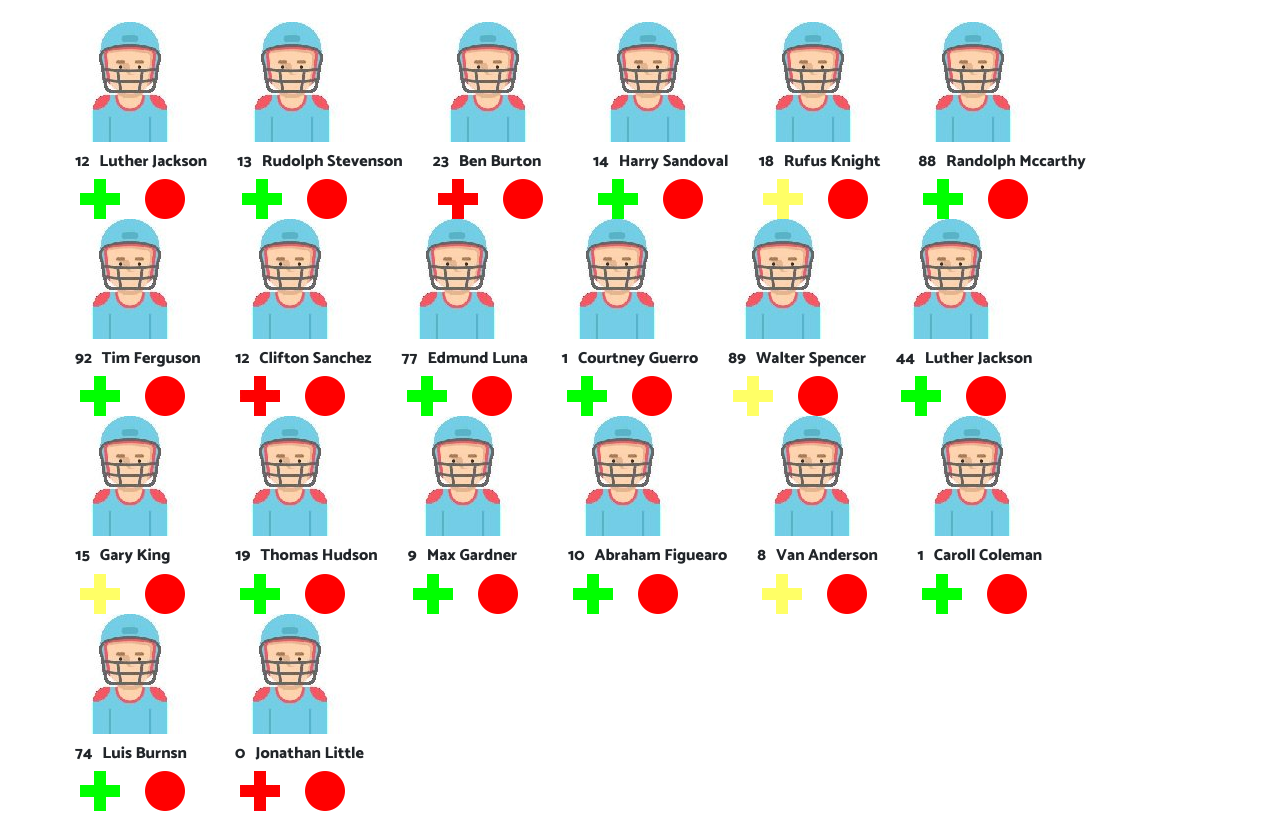
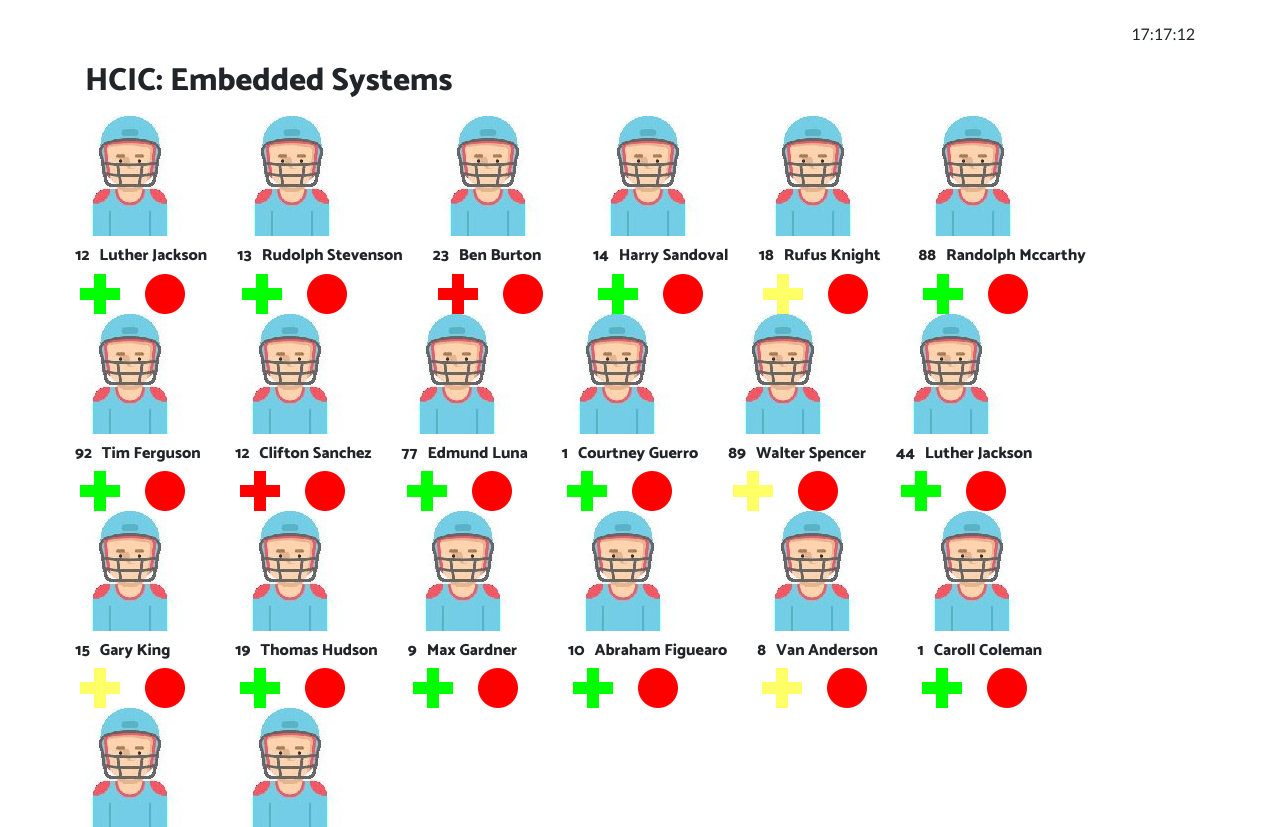
Before and after one commit to martinferianc/EmbeddedSystems-EIE3, a Flask app: page /demo in a window 1280 px wide. Shown: the part 78-905 px from the top of the page. Run offline with Flask 2, Linux system fonts and the light colour scheme; some libraries are stand-ins or nearby versions.

Commit message:
[cw1] Added refreshing, team name, clock

```diff
--- a/Coursework 1/data/team/team.json
+++ b/Coursework 1/data/team/team.json
@@ -1,5 +1,5 @@
 {
-    "team":"HCIC: Embedded Systems",
+    "name":"HCIC: Embedded Systems",
     "size":20,
     "1":{
         "name": "Luther Jackson",
--- a/Coursework 1/src/master/main.py
+++ b/Coursework 1/src/master/main.py
@@ -6,4 +6,4 @@ from www.web import create_app
 
 
 app = create_app('dev')
-app.run(debug=True, host="0.0.0.0",port=8083, threaded=True)
+app.run(debug=True, host="0.0.0.0",port=8084, threaded=True)
--- a/Coursework 1/src/master/www/web/landing/views.py
+++ b/Coursework 1/src/master/www/web/landing/views.py
@@ -5,6 +5,7 @@ import datetime
 import flask
 import logging
 import json
+import time
 
 from flask import (
     #Flask,
@@ -16,7 +17,7 @@ from flask import (
     Response,
     session
 )
-data = json.load(open("../../data/team/team.json"))
+
 logger = logging.getLogger("web.landing.views")
 
 def make_error_response(description):
@@ -34,7 +35,11 @@ def index():
 def demo():
     data = json.load(open("../../data/team/team.json"))
     size = data["size"]
+    team_name = data["name"]
+
+    t = time.strftime('%H:%M:%S')
+
     parsed = []
     for i in range(1,size+1):
         parsed.append(data[str(i)])
-    return render_template('demo.html',players=parsed,page_title='Demo')
+    return render_template('demo.html',players=parsed,team_name=team_name,time=t,page_title='Demo')
--- a/Coursework 1/src/master/www/web/templates/demo.html
+++ b/Coursework 1/src/master/www/web/templates/demo.html
@@ -10,6 +10,7 @@
     <meta name="viewport" content="width=device-width, initial-scale=1, shrink-to-fit=no">
     <meta name="description" content="">
     <meta name="author" content="">
+    <meta http-equiv="refresh" content="1">
 
     <title>Demo</title>
 
@@ -59,7 +60,9 @@
 
     <section>
         <div class="container" style="padding-top:100px">
-            <div class="row" style="padding-bottom:30px">
+                <p class="text-right">{{time}}</p>
+                <p class="text-left"><h2>{{team_name}}</h2></p>
+            <div class="row" style="padding-bottom:30px;">
                 {% for player in players %}
                 <div class="player" style="padding-right:40px">
                     <img src="/static/img/player.jpg"/>
```
